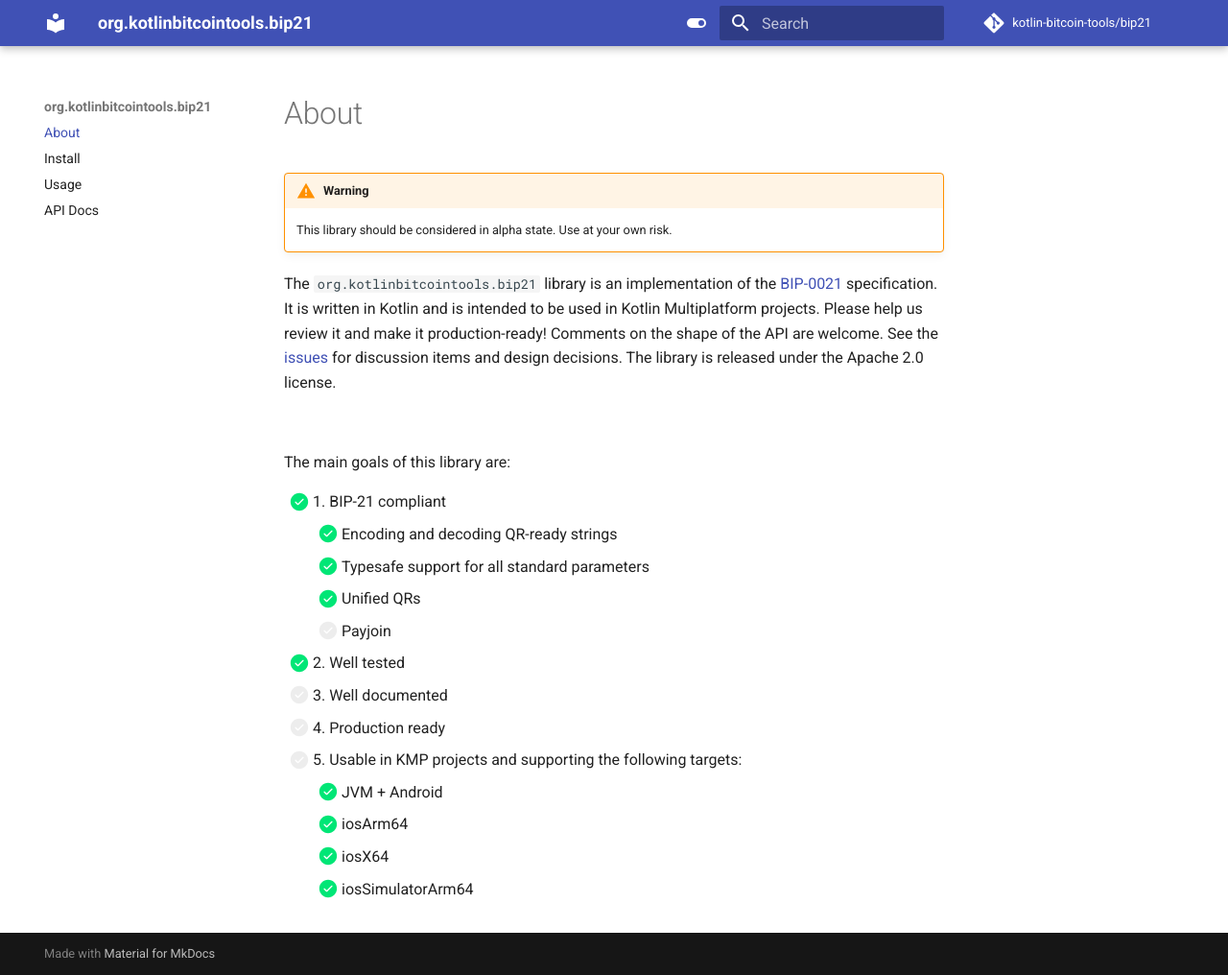
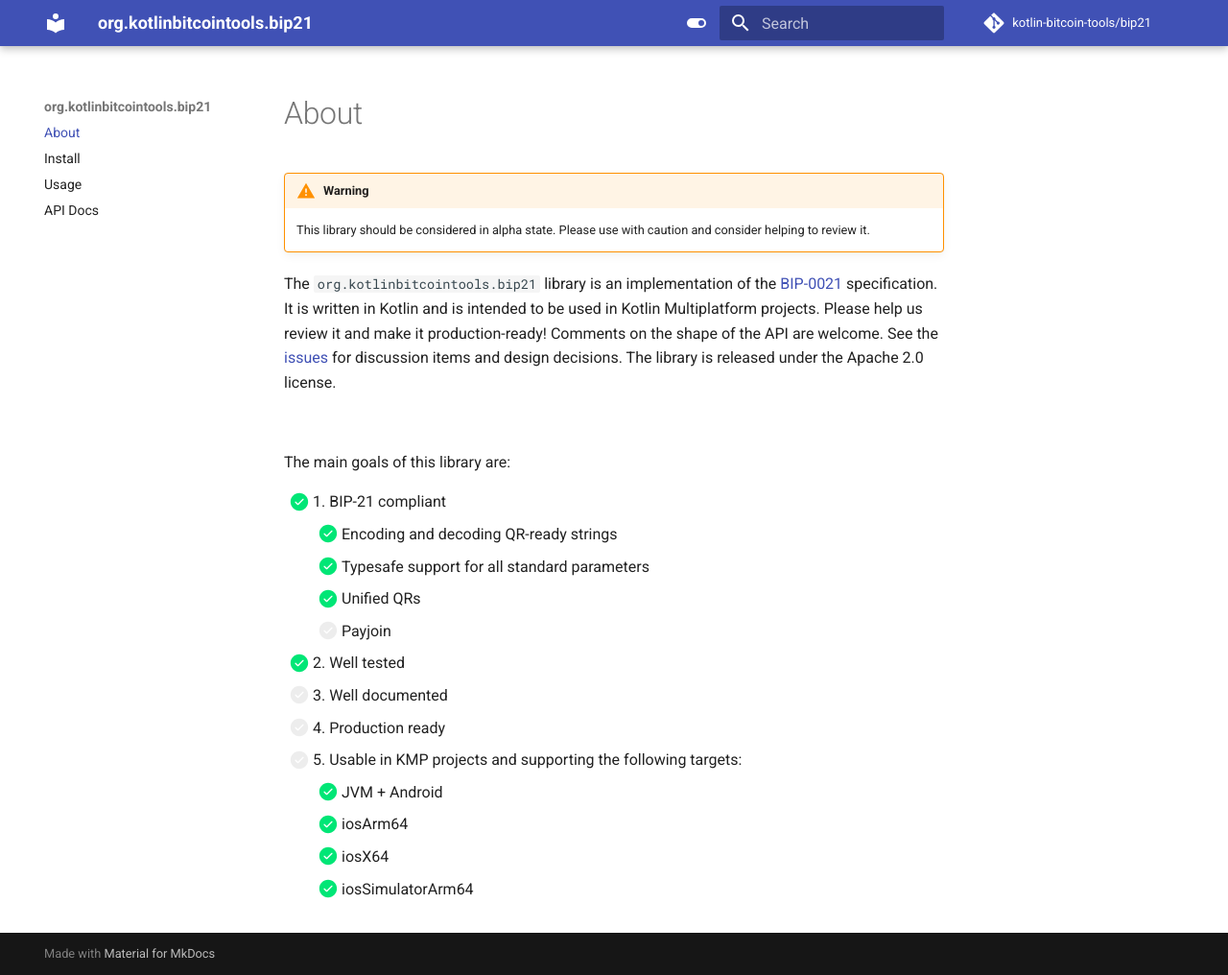
Before and after one commit to kotlin-bitcoin-tools/bip21, an MkDocs documentation site: the page built from docs/index.md, in a window 1280 px wide and 1016 px high. Shown: the whole window at 96% size. Built offline with MkDocs 1.6.1 and Material for MkDocs 9.7.7, drawn with Linux system fonts in a browser that asks for light colours; comment, search, counter and statistics services are not loaded.

```diff
--- a/docs/index.md
+++ b/docs/index.md
@@ -1,7 +1,8 @@
 # About
 
 !!! warning
-    This library should be considered in alpha state. Use at your own risk.
+    This library should be considered in alpha state. Please use with caution and consider helping to review it.
+
 
 The `org.kotlinbitcointools.bip21` library is an implementation of the [BIP-0021] specification. It is written in Kotlin and is intended to be used in Kotlin Multiplatform projects. Please help us review it and make it production-ready! Comments on the shape of the API are welcome. See the [issues] for discussion items and design decisions. The library is released under the Apache 2.0 license.
 
```
Also changed, not shown: 1 other file.
